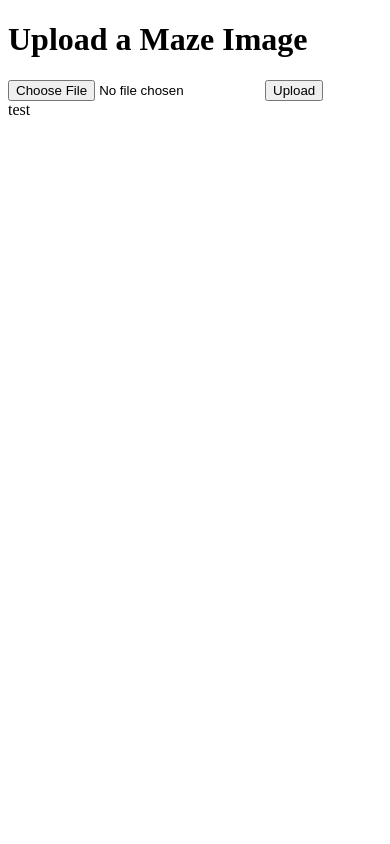
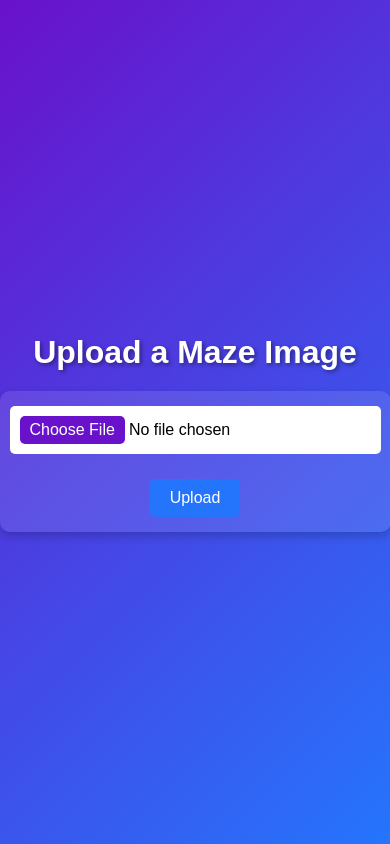
Before and after one commit to jackh54/Maze-Solver, a Flask app: page / in a window 390 px wide. Run offline with Flask 3, Linux system fonts and the light colour scheme.

Commit message:
Update index.html
add css

```diff
--- a/templates/index.html
+++ b/templates/index.html
@@ -4,6 +4,102 @@
     <meta charset="UTF-8">
     <meta name="viewport" content="width=device-width, initial-scale=1.0">
     <title>Maze Solver</title>
+    <style>
+        body {
+            margin: 0;
+            font-family: 'Arial', sans-serif;
+            background: linear-gradient(135deg, #6a11cb, #2575fc);
+            color: #fff;
+            display: flex;
+            flex-direction: column;
+            align-items: center;
+            justify-content: center;
+            min-height: 100vh;
+        }
+
+        h1 {
+            font-size: 2.5rem;
+            text-shadow: 2px 2px 4px rgba(0, 0, 0, 0.4);
+            margin-bottom: 20px;
+            animation: fadeIn 1.2s ease-in-out;
+        }
+
+        form {
+            background: rgba(255, 255, 255, 0.1);
+            padding: 20px 30px;
+            border-radius: 10px;
+            box-shadow: 0px 4px 10px rgba(0, 0, 0, 0.2);
+            display: flex;
+            flex-direction: column;
+            align-items: center;
+            width: 90%;
+            max-width: 400px;
+        }
+
+        input[type="file"] {
+            background: #ffffff;
+            color: #000;
+            padding: 10px;
+            border-radius: 5px;
+            margin-bottom: 15px;
+            border: none;
+            font-size: 1rem;
+            cursor: pointer;
+            width: 100%;
+        }
+
+        input[type="file"]::file-selector-button {
+            background: #6a11cb;
+            color: #fff;
+            padding: 5px 10px;
+            border: none;
+            border-radius: 5px;
+            font-size: 1rem;
+            cursor: pointer;
+            transition: background 0.3s ease;
+        }
+
+        input[type="file"]::file-selector-button:hover {
+            background: #2575fc;
+        }
+
+        button {
+            background: #2575fc;
+            color: #fff;
+            padding: 10px 20px;
+            border: none;
+            border-radius: 5px;
+            font-size: 1rem;
+            cursor: pointer;
+            transition: background 0.3s ease;
+            margin-top: 10px;
+        }
+
+        button:hover {
+            background: #6a11cb;
+        }
+
+        @keyframes fadeIn {
+            from {
+                opacity: 0;
+                transform: translateY(-20px);
+            }
+            to {
+                opacity: 1;
+                transform: translateY(0);
+            }
+        }
+
+        @media (max-width: 768px) {
+            h1 {
+                font-size: 2rem;
+            }
+
+            form {
+                padding: 15px 20px;
+            }
+        }
+    </style>
 </head>
 <body>
     <h1>Upload a Maze Image</h1>
@@ -11,6 +107,5 @@
         <input type="file" name="file">
         <button type="submit">Upload</button>
     </form>
-    test
 </body>
 </html>
```
